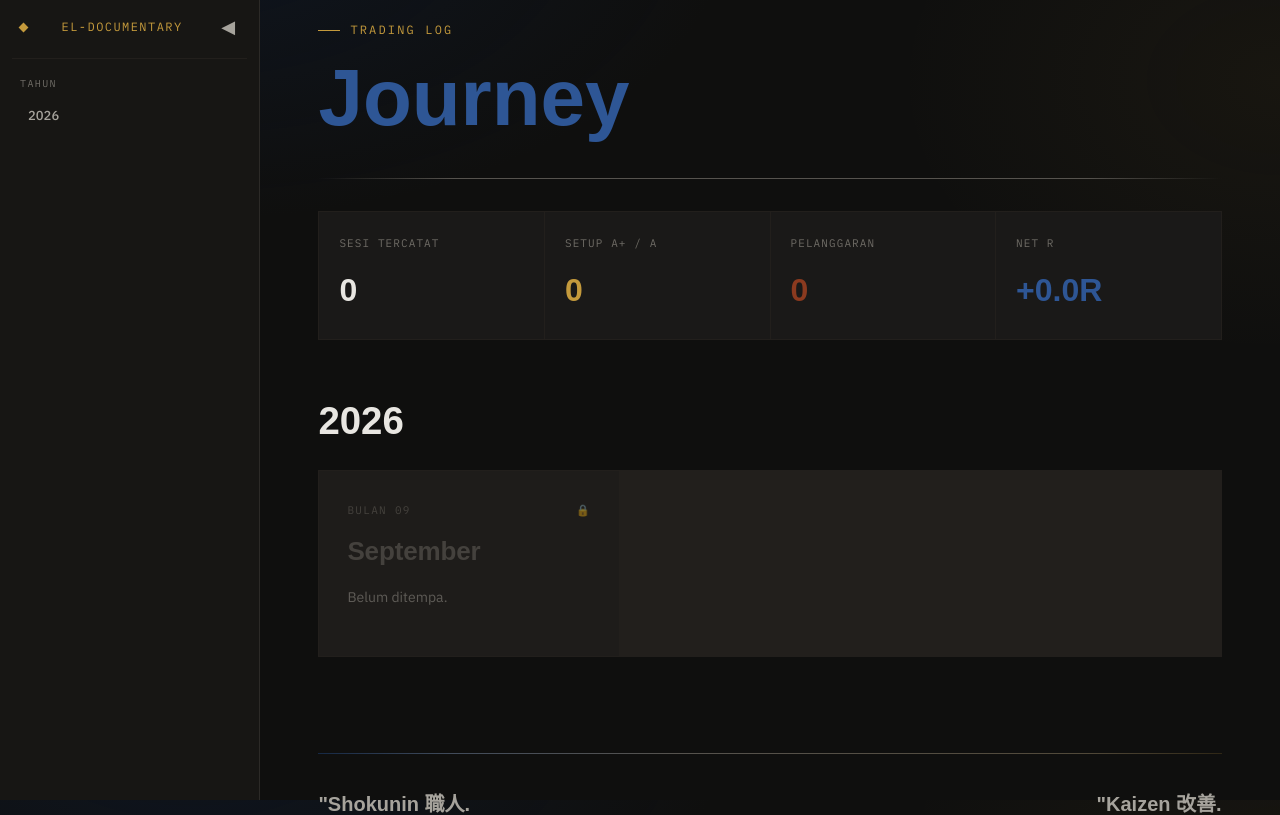
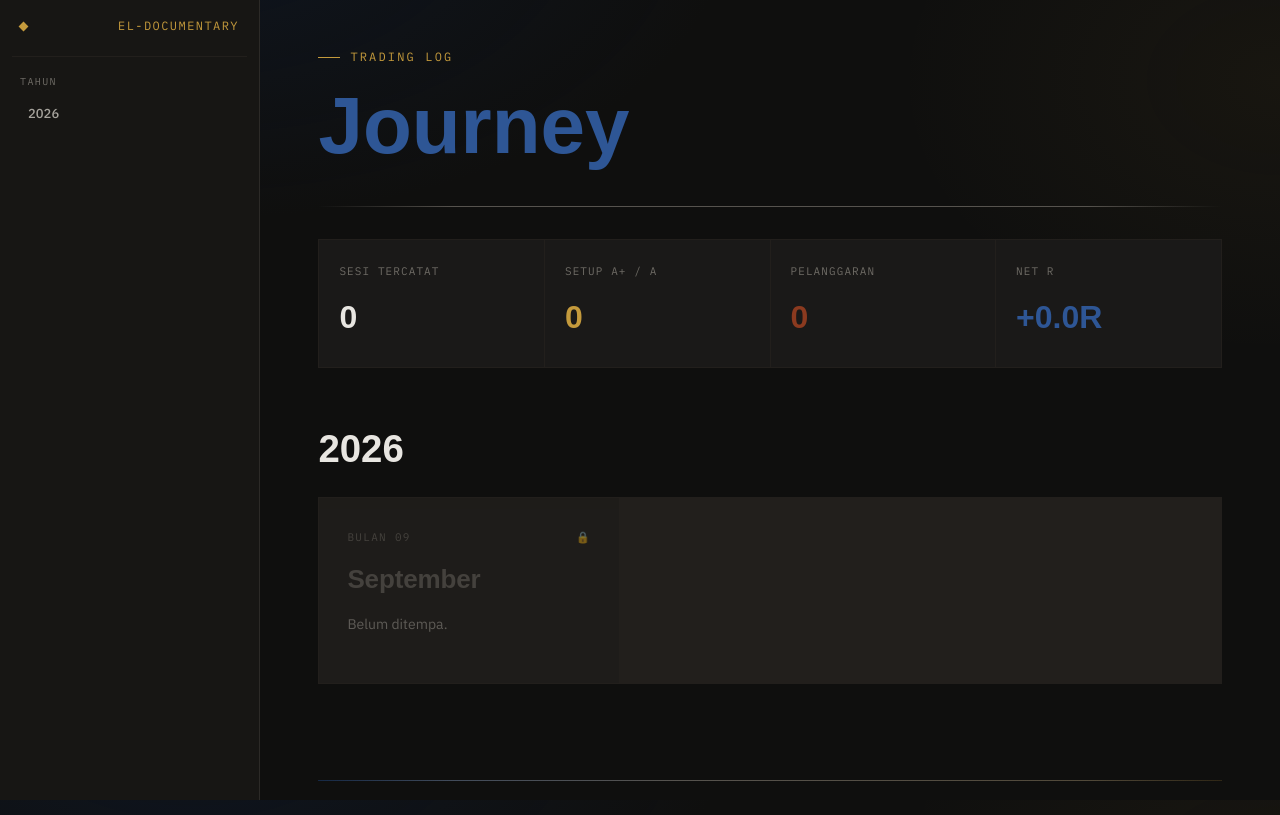
Before and after one commit to Eleven-stack11/the-tempering, a Next.js app: page / in a window 1280 px wide. Shown: the top 815 px of the page. Built offline with nearby package versions, Linux system fonts and the light colour scheme; a web font is replaced by a local one.

Commit message:
Update Sidebar.tsx

```diff
--- a/app/components/Sidebar.tsx
+++ b/app/components/Sidebar.tsx
@@ -65,19 +65,21 @@ export default function Sidebar({ months }: { months: MonthItem[] }) {
 
   return (
     <>
+      {/* ===== TOMBOL TOGGLE — DI LUAR SIDEBAR, SELALU TERLIHAT ===== */}
+      <button
+        onClick={toggleSidebar}
+        className="fixed top-4 left-4 z-[99999] bg-[#151515] border border-[#2a2a2a] rounded-lg p-2 text-[#aaa] hover:text-white transition text-xl w-10 h-10 flex items-center justify-center"
+        aria-label="Toggle Sidebar"
+        style={{ pointerEvents: 'auto' }}
+      >
+        {isOpen ? "◀" : "☰"}
+      </button>
+
       {/* ===== SIDEBAR ===== */}
       <aside className={`sb-sidebar ${isOpen ? '' : 'collapsed'}`}>
-        {/* Header dengan toggle di dalamnya */}
         <div className="sb-brand">
           <span className="sb-brand-mark"></span>
           <span>EL-DOCUMENTARY</span>
-          <button
-            onClick={toggleSidebar}
-            className="sb-toggle-btn"
-            aria-label="Toggle Sidebar"
-          >
-            {isOpen ? "◀" : "☰"}
-          </button>
         </div>
 
         <div className="sb-section">Tahun</div>
```
